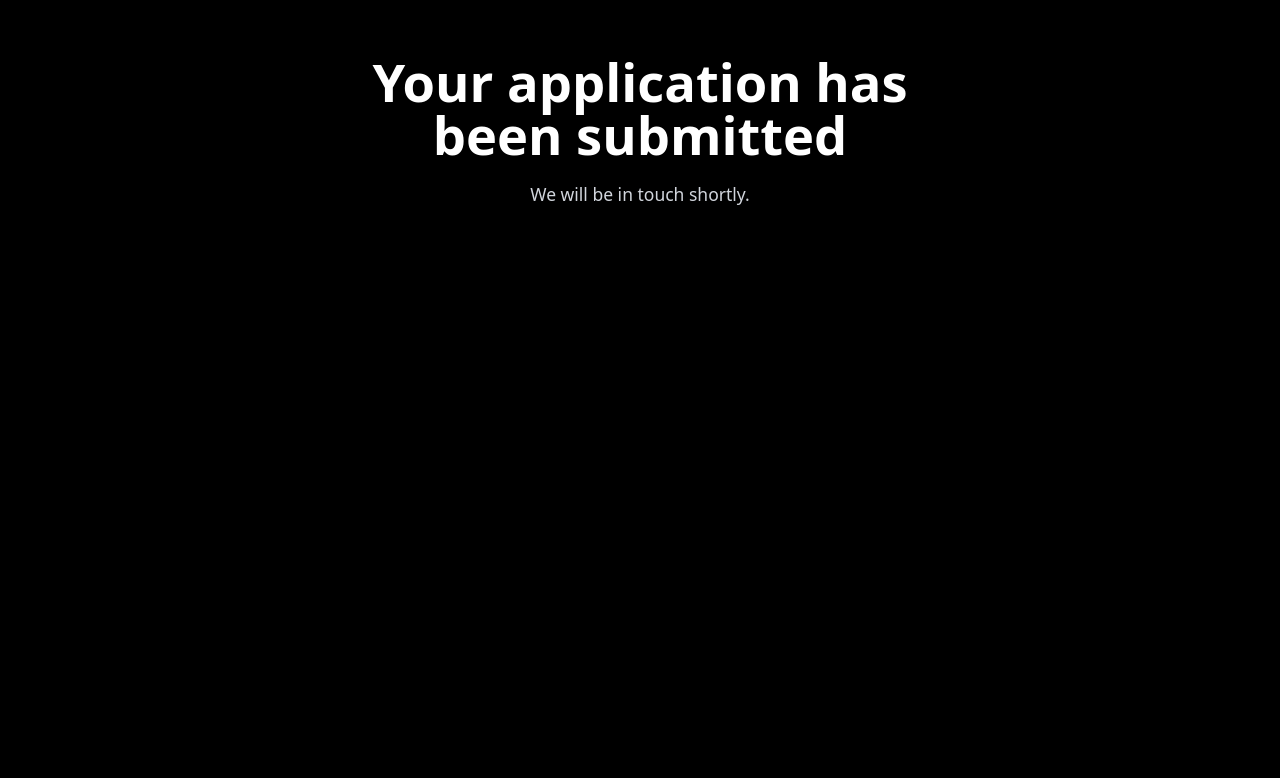
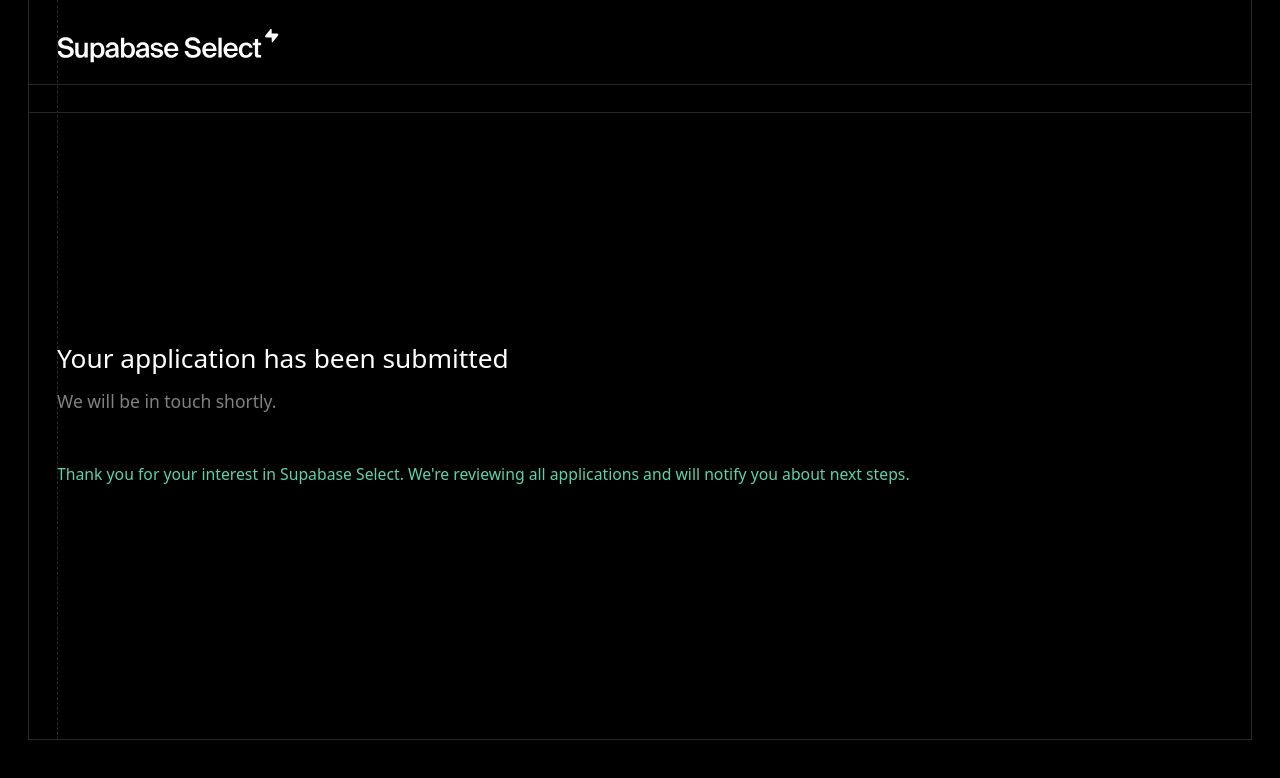
Before and after one commit to lowercaseclub/select, a Next.js app in the folder apps/2025/: page /application-verified in a window 1280 px wide. Shown: the top 778 px of the page. Built offline with nearby package versions, Linux system fonts and the light colour scheme.

Commit message:
Refactor layout with ContentWrapper and TopLines components
Introduced ContentWrapper and TopLines components to standardize page layout and top border lines. Updated HomePage and ApplicationVerifiedPage to use these new components, improving code reuse and consistency.

```diff
--- a/apps/2025/src/app/application-verified/page.tsx
+++ b/apps/2025/src/app/application-verified/page.tsx
@@ -1,26 +1,31 @@
-import { Suspense } from "react";
+import { TopLines } from "@/components/top-lines";
+import { ContentWrapper } from "../../components/content-wrapper";
+import { Header } from "../../components/header";
 
+export default function ApplicationVerifiedPage() {
+  return (
+    <ContentWrapper>
+      <Header />
+      <TopLines />
+      <section className="px-8 pt-24 pb-[366px] md:py-56 xl:py-72 border-b">
+        <div className="flex flex-col gap-6">
+          <div className="space-y-4">
+            <h1 className="text-3xl font-medium">
+              Your application has been submitted
+            </h1>
+            <p className="text-muted-foreground text-xl">
+              We will be in touch shortly.
+            </p>
+          </div>
 
-
-function ApplicationVerifiedContent() {
-  return (
-    <div className="min-h-screen bg-black text-white">
-      <div className="container mx-auto px-4 py-16">
-        <div className="max-w-2xl mx-auto text-center">
-          <h1 className="text-4xl md:text-6xl font-bold mb-6">
-            Your application has been submitted
-          </h1>
-          <p className="text-xl text-gray-300">We will be in touch shortly.</p>
+          <div className="mt-8">
+            <p className="text-accent-1-foreground text-lg">
+              Thank you for your interest in Supabase Select. We&apos;re
+              reviewing all applications and will notify you about next steps.
+            </p>
+          </div>
         </div>
-      </div>
-    </div>
+      </section>
+    </ContentWrapper>
   );
 }
-
-export default async function ApplicationVerifiedPage() {
-  return (
-    <Suspense fallback={<div>Loading...</div>}>
-      <ApplicationVerifiedContent />
-    </Suspense>
-  );
-}
--- a/apps/2025/src/app/page.tsx
+++ b/apps/2025/src/app/page.tsx
@@ -1,23 +1,20 @@
 import { AboutSection } from "../components/about-section";
 import { AnimatedGrid } from "../components/animated-grid";
-import { ColumnLine } from "../components/column-line";
 import { Footer } from "../components/footer";
 import { Header } from "../components/header";
+import { ContentWrapper } from "../components/content-wrapper";
 import { HeroSection } from "../components/hero-section";
-
 import { ScheduleSection } from "../components/schedule-section";
 import { SpeakersSection } from "../components/speakers-section";
+import { TopLines } from "@/components/top-lines";
 
 export const revalidate = 300; // 5 minutes
 
 export default function HomePage() {
   return (
     <>
-      <div className="relative overflow-hidden border-b border-l border-r border-column-lines max-w-site mx-auto">
-        <ColumnLine />
-        <div className="absolute border-t w-full h-px top-24"></div>
-        <div className="absolute border-t w-full h-px top-32"></div>
-
+      <ContentWrapper>
+        <TopLines />
         <div className="relative border-b">
           <div className="absolute top-32 left-0 right-0 bottom-0">
             <AnimatedGrid />
@@ -27,9 +24,11 @@
             <HeroSection />
           </div>
         </div>
+      </ContentWrapper>
+      <ContentWrapper>
         <AboutSection />
         <SpeakersSection />
-      </div>
+      </ContentWrapper>
       <ScheduleSection />
       <Footer />
     </>
--- /dev/null
+++ b/apps/2025/src/components/content-wrapper.tsx
@@ -0,0 +1,18 @@
+import { ReactNode } from "react";
+import { ColumnLine } from "./column-line";
+import { TopLines } from "./top-lines";
+
+interface ContentWrapperProps {
+  children: ReactNode;
+}
+
+export function ContentWrapper({ children }: ContentWrapperProps) {
+  return (
+    <div className="lg:mx-8">
+      <div className="relative overflow-hidden border-l border-r border-column-lines max-w-site mx-auto">
+        <ColumnLine />
+        {children}
+      </div>
+    </div>
+  );
+}
--- /dev/null
+++ b/apps/2025/src/components/top-lines.tsx
@@ -0,0 +1,8 @@
+export function TopLines() {
+  return (
+    <>
+      <div className="absolute border-t w-full h-px top-24"></div>
+      <div className="absolute border-t w-full h-px top-32"></div>
+    </>
+  );
+}
```
